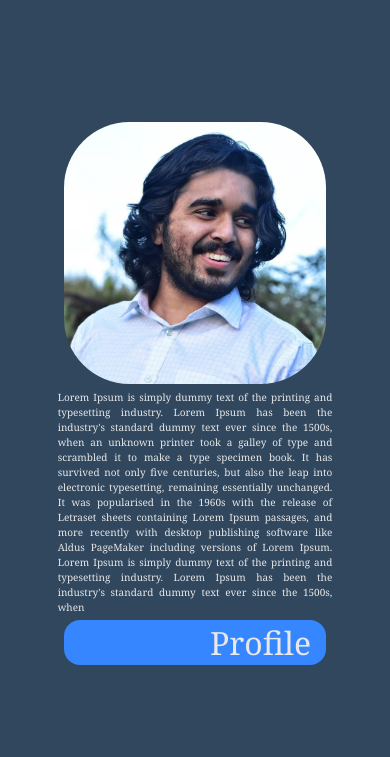
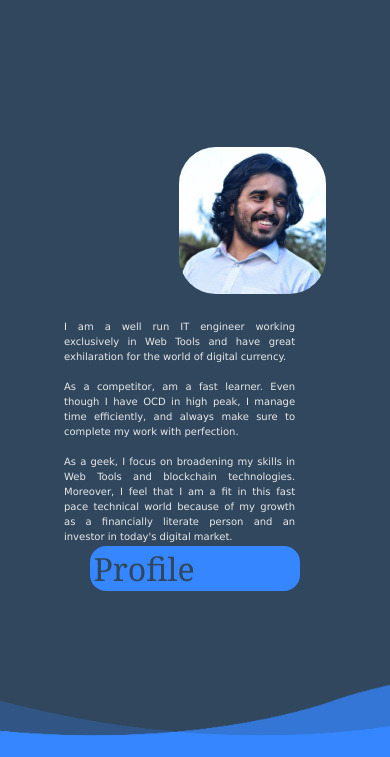
Before and after one commit to Ambattz/Ancient_Portfolio_Ambattz, a plain HTML site: page index.html in a window 390 px wide. Shown: the part 930-1687 px from the top of the page. Drawn offline with nearby package versions, Linux system fonts and the light colour scheme.

Commit message:
Complete Home, Profile in progress

```diff
--- a/index.html
+++ b/index.html
@@ -84,20 +84,11 @@
                         <img src="images/image.jpeg">
                     </div>
                     <div class="col-lg-8 desc">
-                        Lorem Ipsum is simply dummy text of the printing and typesetting industry. Lorem Ipsum has been
-                        the
-                        industry's standard dummy text ever since the 1500s, when an unknown printer took a galley of
-                        type
-                        and scrambled it to make a type specimen book. It has survived not only five centuries, but also
-                        the
-                        leap into electronic typesetting, remaining essentially unchanged. It was popularised in the
-                        1960s
-                        with the release of Letraset sheets containing Lorem Ipsum passages, and more recently with
-                        desktop
-                        publishing software like Aldus PageMaker including versions of Lorem Ipsum.
-                        Lorem Ipsum is simply dummy text of the printing and typesetting industry. Lorem Ipsum has been
-                        the
-                        industry's standard dummy text ever since the 1500s, when
+                        I am a well run IT engineer working exclusively in Web Tools and have great exhilaration for the world of digital currency.<br><br>
+
+                        As a competitor, am a fast learner. Even though I have OCD in high peak, I manage time efficiently, and always make sure to complete my work with perfection.<br><br>
+
+                        As a geek, I focus on broadening my skills in Web Tools and blockchain technologies. Moreover, I feel that I am a fit in this fast pace technical world because of my growth as a financially literate person and  an investor in today's digital market.
                     </div>
                     <div class=" col-lg-12 profile-title">
                         <h1>Profile</h1>
--- a/styles.css
+++ b/styles.css
@@ -19,7 +19,6 @@ body {
   flex-direction: column;
   padding-left: 2%;
   padding-right: 2%;
-  background: #30475e;
 }
 .navigation {
   position: fixed;
@@ -160,7 +159,10 @@ body {
 .home {
   width: 100vw;
   height: 100vh;
+  max-width: 100%;
+  max-height: 100%;
   margin: 0%;
+  padding: 0%;
   display: flex;
   justify-content: center;
   align-items: center;
@@ -192,6 +194,11 @@ body {
   color: #3586ff;
 }
 @media only screen and (max-width: 600px) {
+  .home {
+    width: 100vw;
+    height: 100vh;
+    margin: 0%;
+  }
   .home h1 {
     font-size: 1.5rem;
     line-height: 2rem;
@@ -209,6 +216,19 @@ body {
   }
 }
 /* ----------------------------------------- Profile Styles ----------------------------------------- */
+
+@media only screen and (max-width: 600px) {
+  .profile h1 {
+    display: flex;
+    font-size: 2rem;
+    border-radius: 1rem;
+  }
+  .profile img {
+    max-width: 50%;
+    max-height: 50%;
+    border-radius: 25%;
+  }
+}
 .profile {
   background: #30475e;
   color: #e8e8e8;
@@ -221,14 +241,18 @@ body {
   align-items: center;
 }
 .profile .profile-title {
+  display: flex;
+  justify-content: center;
+  align-items: center;
+  padding-top: 1%;
   font-weight: 50%;
 }
 .profile h1 {
   padding: 0.2rem;
-  padding-right: 15px;
+  width: 80%;
   background: #3586ff;
-  color: #e8e8e8;
-  text-align: end;
+  color: #30475e;
+  text-align: center;
   font-size: 2rem;
   border-radius: 1rem;
 }
@@ -238,17 +262,21 @@ body {
 }
 .profile .image {
   display: flex;
-  justify-content: center;
+  justify-content: end;
   align-items: center;
 }
 .profile img {
-  max-width: 100%;
-  max-height: 100%;
+  max-width: 75%;
+  max-height: 75%;
   border-radius: 25%;
 }
 .profile .desc {
-  padding: 2%;
+  padding-right: 15%;
+  justify-content: start;
   text-align: justify;
+  font-family: Verdana, Geneva, Tahoma, sans-serif;
+
+  font-style: normal;
 }
 /* ----------------------------------------- Ability Styles ----------------------------------------- */
 
```
